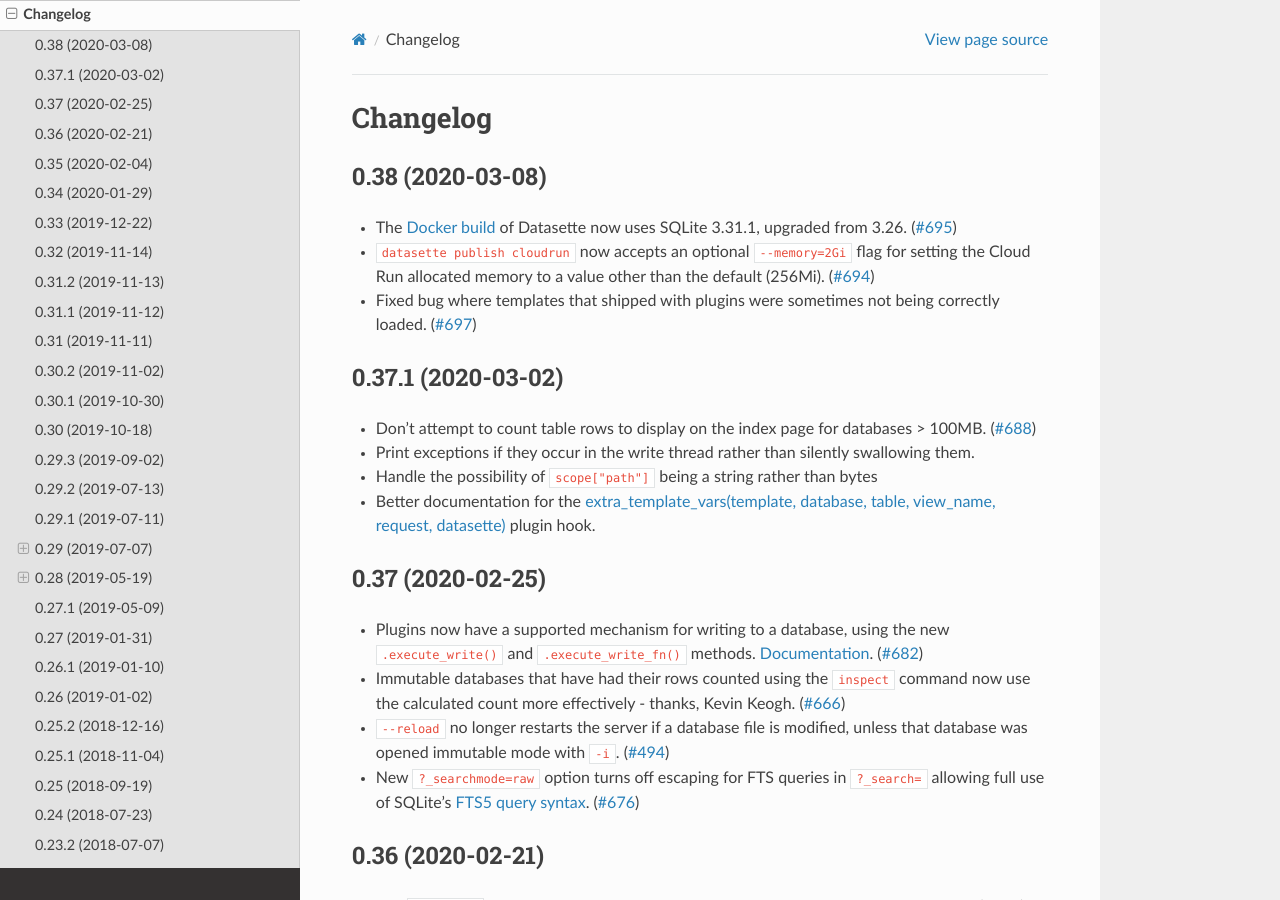
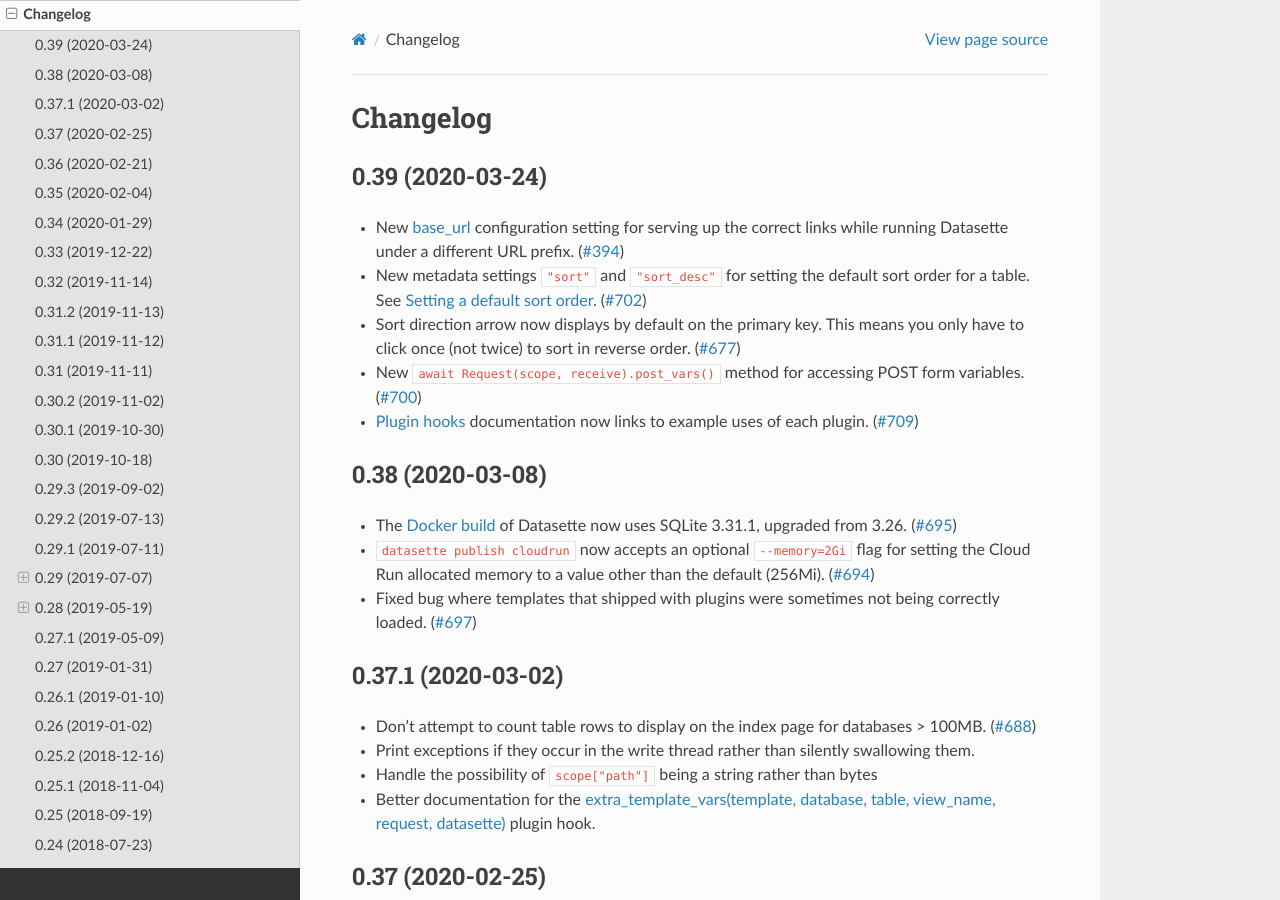
Before and after one commit to simonw/datasette, a Sphinx documentation site: the page built from docs/changelog.rst, in a window 1280 px wide and 900 px high. Built offline with Sphinx 7.4.7 and the Read the Docs theme 2.0.0, drawn with Linux system fonts in a browser that asks for light colours.

Commit message:
Release 0.39

```diff
--- a/docs/changelog.rst
+++ b/docs/changelog.rst
@@ -3,6 +3,17 @@
 =========
 Changelog
 =========
+
+.. _v0_39:
+
+0.39 (2020-03-24)
+-----------------
+
+* New :ref:`config_base_url` configuration setting for serving up the correct links while running Datasette under a different URL prefix. (`#394 <https://github.com/simonw/datasette/issues/394>`__)
+* New metadata settings ``"sort"`` and ``"sort_desc"`` for setting the default sort order for a table. See :ref:`metadata_default_sort`. (`#702 <https://github.com/simonw/datasette/issues/702>`__)
+* Sort direction arrow now displays by default on the primary key. This means you only have to click once (not twice) to sort in reverse order. (`#677 <https://github.com/simonw/datasette/issues/677>`__)
+* New ``await Request(scope, receive).post_vars()`` method for accessing POST form variables. (`#700 <https://github.com/simonw/datasette/issues/700>`__)
+* :ref:`plugin_hooks` documentation now links to example uses of each plugin. (`#709 <https://github.com/simonw/datasette/issues/709>`__)
 
 .. _v0_38:
 
@@ -10,7 +21,7 @@
 -----------------
 
 * The `Docker build <https://hub.docker.com/r/datasetteproject/datasette>`__ of Datasette now uses SQLite 3.31.1, upgraded from 3.26. (`#695 <https://github.com/simonw/datasette/issues/695>`__)
-* ``datasette publish cloudrun`` now accepts an optional ``--memory=2Gi`` flag for setting the Cloud Run allocated memory to a value other than the default (256Mi).  (`#694 <https://github.com/simonw/datasette/issues/694>`__)
+* ``datasette publish cloudrun`` now accepts an optional ``--memory=2Gi`` flag for setting the Cloud Run allocated memory to a value other than the default (256Mi). (`#694 <https://github.com/simonw/datasette/issues/694>`__)
 * Fixed bug where templates that shipped with plugins were sometimes not being correctly loaded. (`#697 <https://github.com/simonw/datasette/issues/697>`__)
 
 .. _v0_37_1:
```
Also changed, not shown: README.md (+1 -0 lines).
